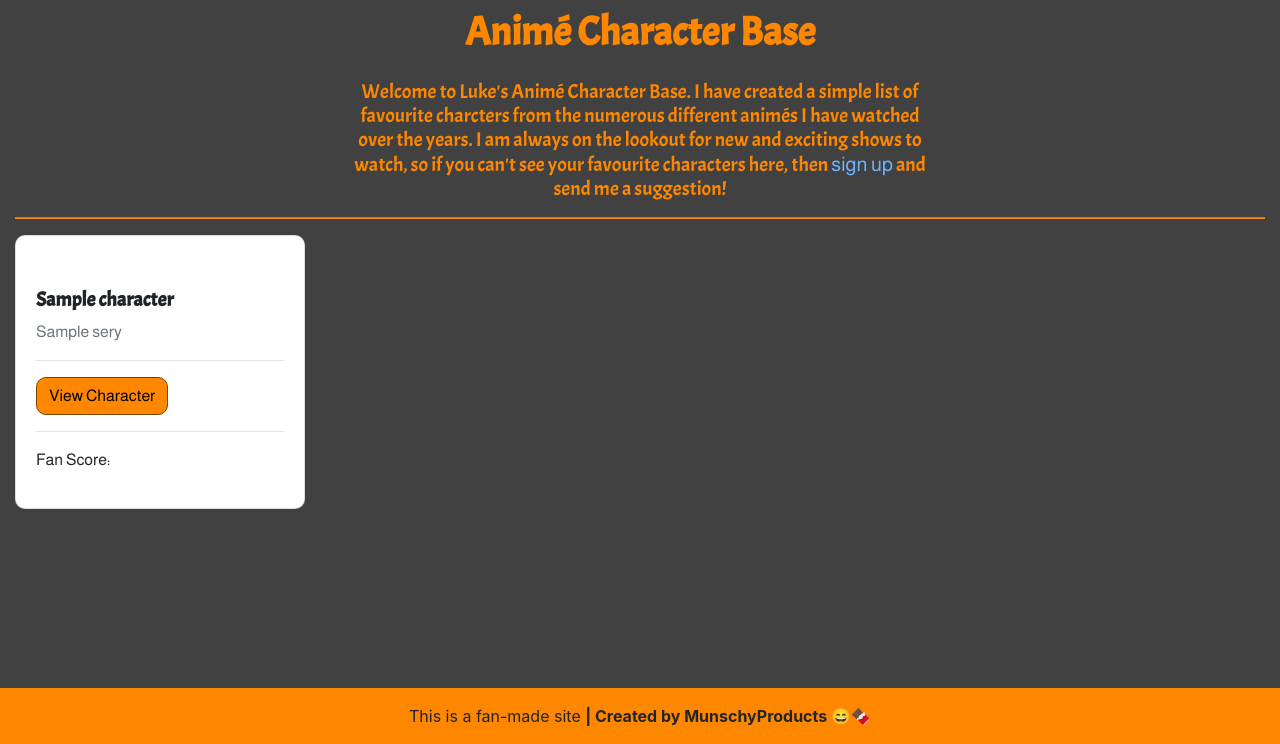
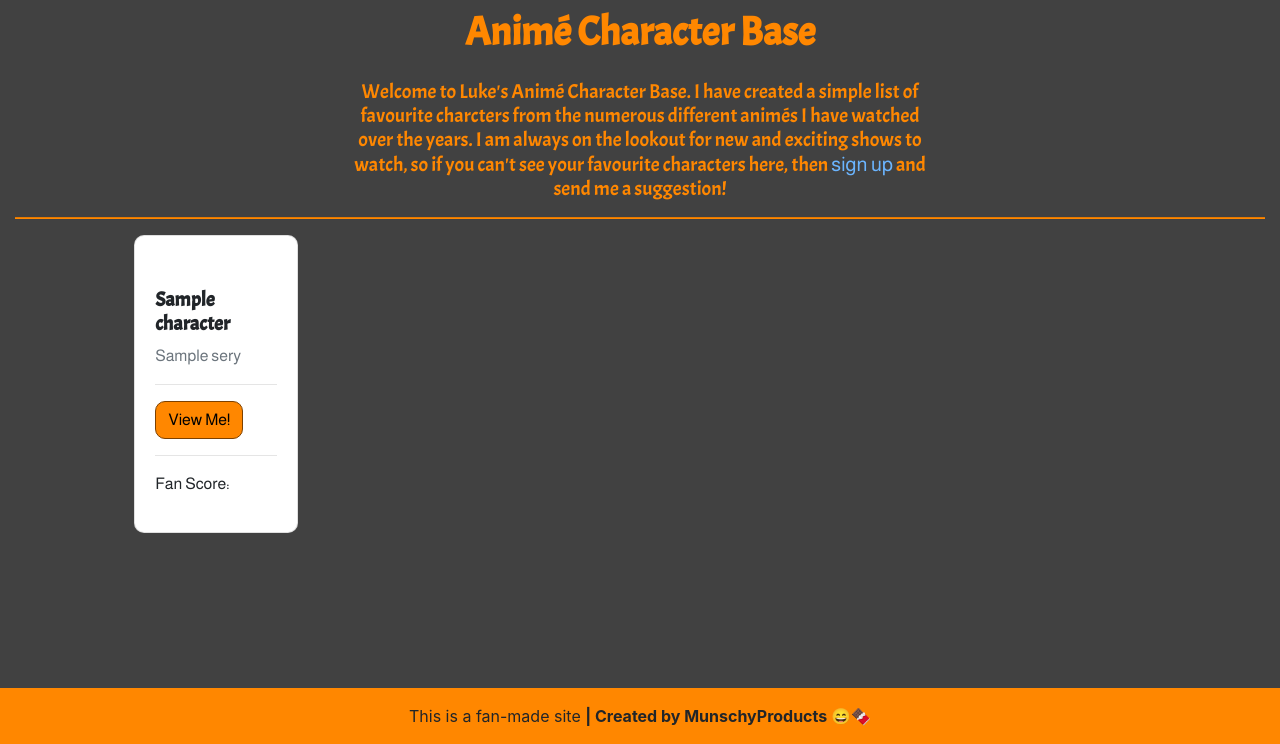
Before and after one commit to lukemunsch/anime-character-base, a Django app: template templates/index.html in a window 1280 px wide. Shown: the part 56-800 px from the top of the page. Run offline with Django 3.2, Linux system fonts and the light colour scheme; tables that the repository leaves empty hold one stand-in row (values such as "Sample post"); the template is opened without the code that fills it: values that come from a table or form of the project are taken from there, most other values are stand-ins (such as "Sample title", 1, 10 or a date in 2020); some libraries are stand-ins or nearby versions.

Commit message:
add new model fields for series and adjust character model

```diff
--- a/collection/models.py
+++ b/collection/models.py
@@ -8,6 +8,7 @@ class Series(models.Model):
     """set up the series category"""
     id = models.IntegerField(primary_key=True)
     series_name = models.CharField(max_length=100, unique=True, null=False)
+    series_logo = CloudinaryField('image', default='placeholder')
     approved = models.BooleanField(default=0)
 
     class Meta:
--- a/static/css/style.css
+++ b/static/css/style.css
@@ -21,7 +21,7 @@ p, a {
 }
 
 .card-img-top {
-    max-height: 10rem;
+    max-height: 20rem;
 }
 
 .margin-under {
--- a/templates/character_detail.html
+++ b/templates/character_detail.html
@@ -35,7 +35,12 @@
                         <p class="orange-text"><strong>First Aired -</strong> {{ character.first_aired }}</p>
                     </div>
                 </div>
+            </div>
+        </div>
         <!-- main body of the character details -->
+        <div class="container-fluid">
+            <div class="row">
+                <div class="col-md-10 offset-md-1 mb-5">
                     <div class="row">
                         <div class="col-md-12 bio-bg mb-5">
                             <p class="orange-text"><strong>Character Bio -</strong></p>
--- a/templates/index.html
+++ b/templates/index.html
@@ -22,9 +22,9 @@
             <hr class="hr-orange" />
 
             <!-- visual list list of character cards -->
-            <div class="row">
+            <div class="row offset-md-1">
                 {% for character in character_list %}
-                <div class="col-sm-4 col-md-3 margin-under">
+                <div class="col-sm-4 col-md-2 margin-under">
                     <div class="card mb-4 rounded-corners card-shadow">
                         <div class="card-body">
                             <div class="image-container">
@@ -43,7 +43,7 @@
                             </div>
                             <hr />
                             <a href="{% url 'character_detail' character.slug %}" class="character-link">
-                                <button type="button" class="btn btn-primary">View Character</button>
+                                <button type="button" class="btn btn-primary">View Me!</button>
                             </a>
                             {% if user.is_superuser %}
                             <!-- bring up modal for confirmation -->
@@ -61,7 +61,7 @@
                         </div>
                     </div>
                 </div>
-                {% if forloop.counter|divisibleby:4 %}
+                {% if forloop.counter|divisibleby:5 %}
             </div>
             <div class="row">
                 {% endif %}
```
Also changed, not shown: collection/migrations/0009_auto_20220206_2013.py (added). Lines whose indentation alone changed are shown as unchanged.
